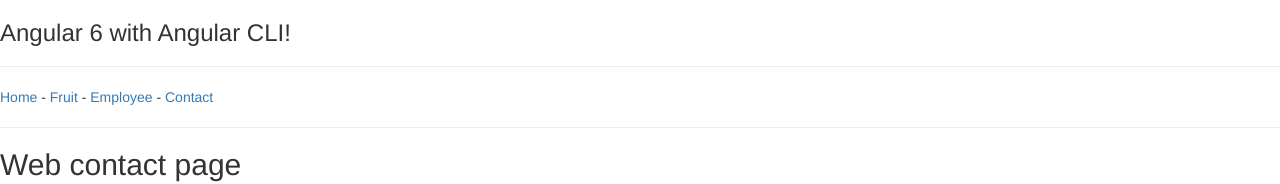
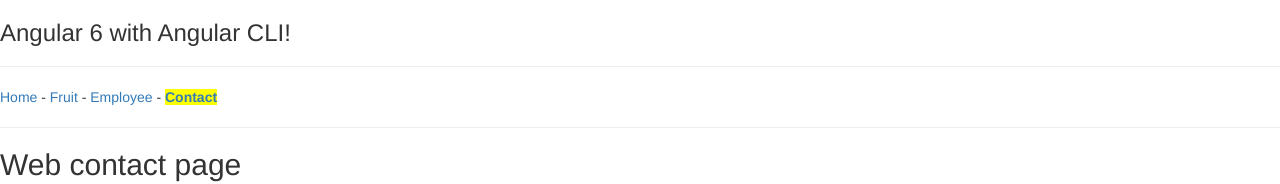
Before and after one commit to jonnyalexbh/angular6p0, an Angular app: page /contact in a window 1280 px wide. Shown: the top 184 px of the page. Built offline with nearby package versions, Linux system fonts and the light colour scheme.

Commit message:
mark menu items

```diff
--- a/src/app/app.component.html
+++ b/src/app/app.component.html
@@ -2,10 +2,10 @@
 <hr>
 
 <nav>
-  <a [routerLink]="['/home']">Home</a>
-  - <a [routerLink]="['/fruit']">Fruit</a>
-  - <a [routerLink]="['/employee']">Employee</a>
-  - <a [routerLink]="['/contact']">Contact</a>
+  <a [routerLink]="['/home']" [routerLinkActive]="['activated']">Home</a>
+  - <a [routerLink]="['/fruit']" [routerLinkActive]="['activated']">Fruit</a>
+  - <a [routerLink]="['/employee']" [routerLinkActive]="['activated']">Employee</a>
+  - <a [routerLink]="['/contact']" [routerLinkActive]="['activated']">Contact</a>
 </nav>
 
 <hr>
--- a/src/assets/styles.css
+++ b/src/assets/styles.css
@@ -9,3 +9,8 @@
 .bigLetter{
   font-size: 20px;
 }
+
+.activated{
+  background: yellow;
+  font-weight: bold;
+}
```
